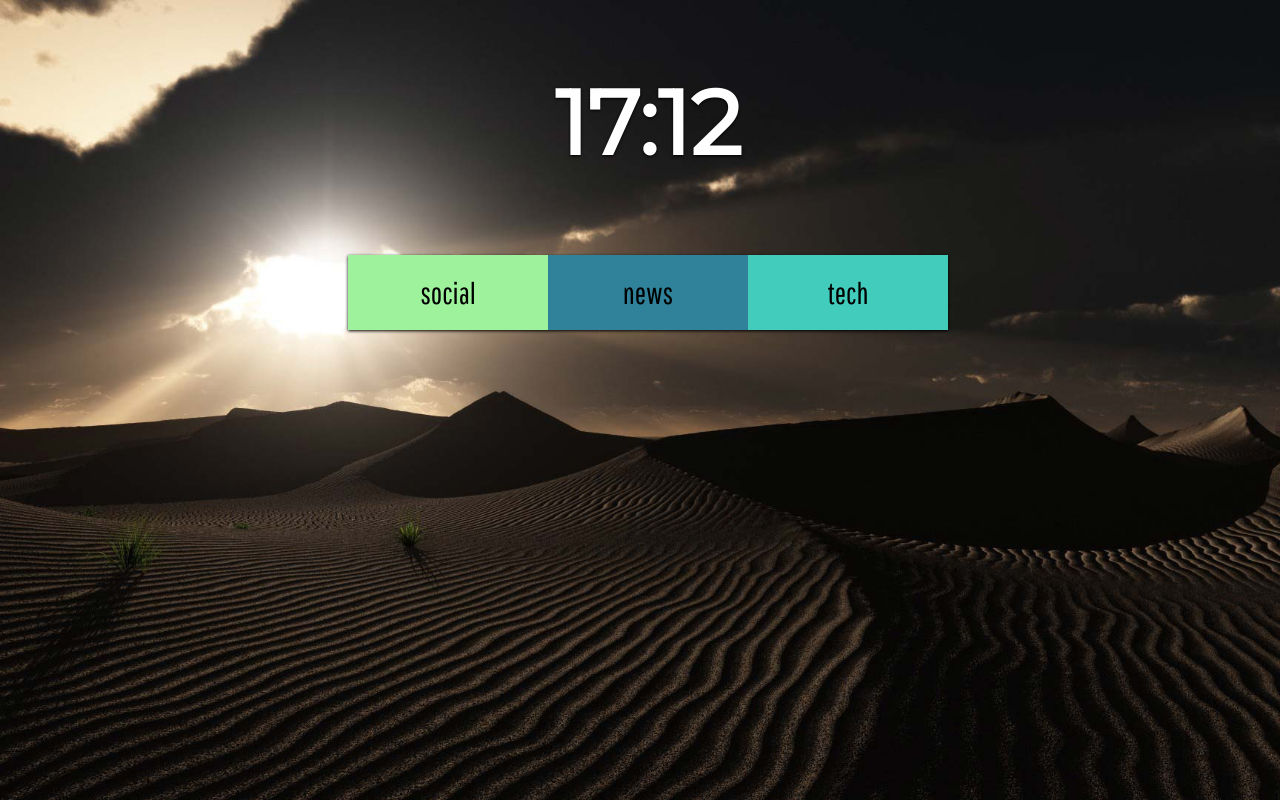
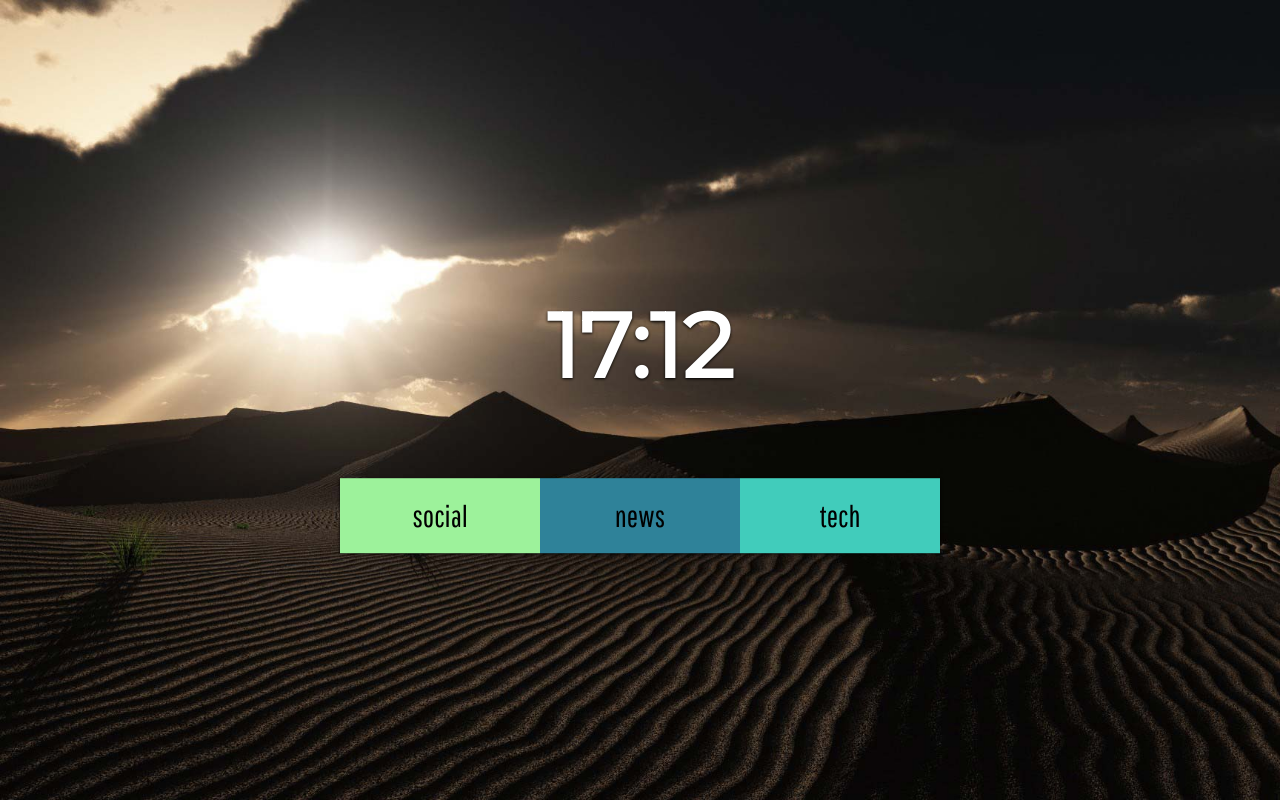
Before and after one commit to kunjunk/new-tab, a plain HTML site: page index.html in a window 1280 px wide. Drawn offline with Linux system fonts and the light colour scheme.

Commit message:
fixed overflow issue all content centred on page

```diff
--- a/css/css.css
+++ b/css/css.css
@@ -6,12 +6,17 @@ body {
     background-repeat: no-repeat;
     background-size: cover;
     -webkit-font-smoothing: antialiased;
+    overflow-y:hidden;
 }
 .container {
     display: flex;
     flex-direction: column;
     justify-content: center;
     align-content: center;
+    position: absolute;
+    top: 50%;
+    left: 50%;
+    transform: translateX(-50%) translateY(-50%);
 }
 .tabbx{
   box-shadow: 0px 1px 3px #000000;
```
